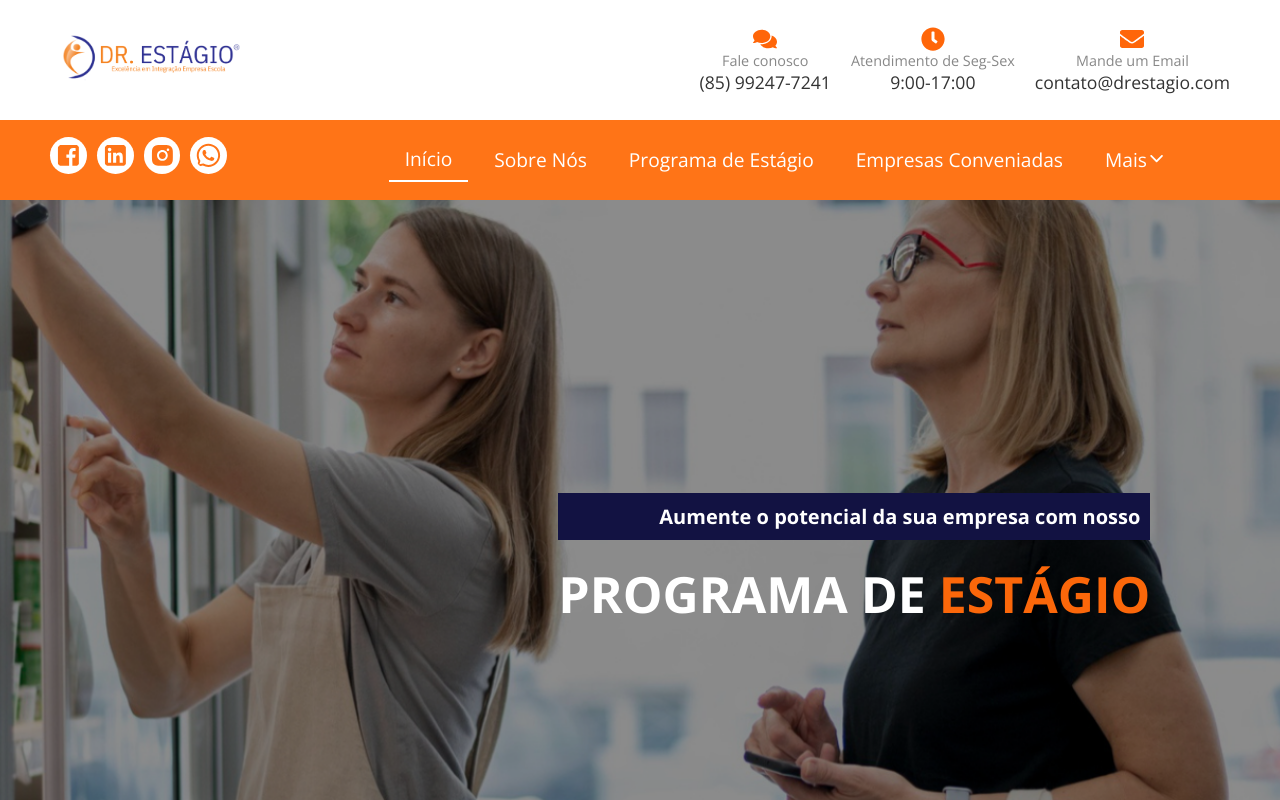
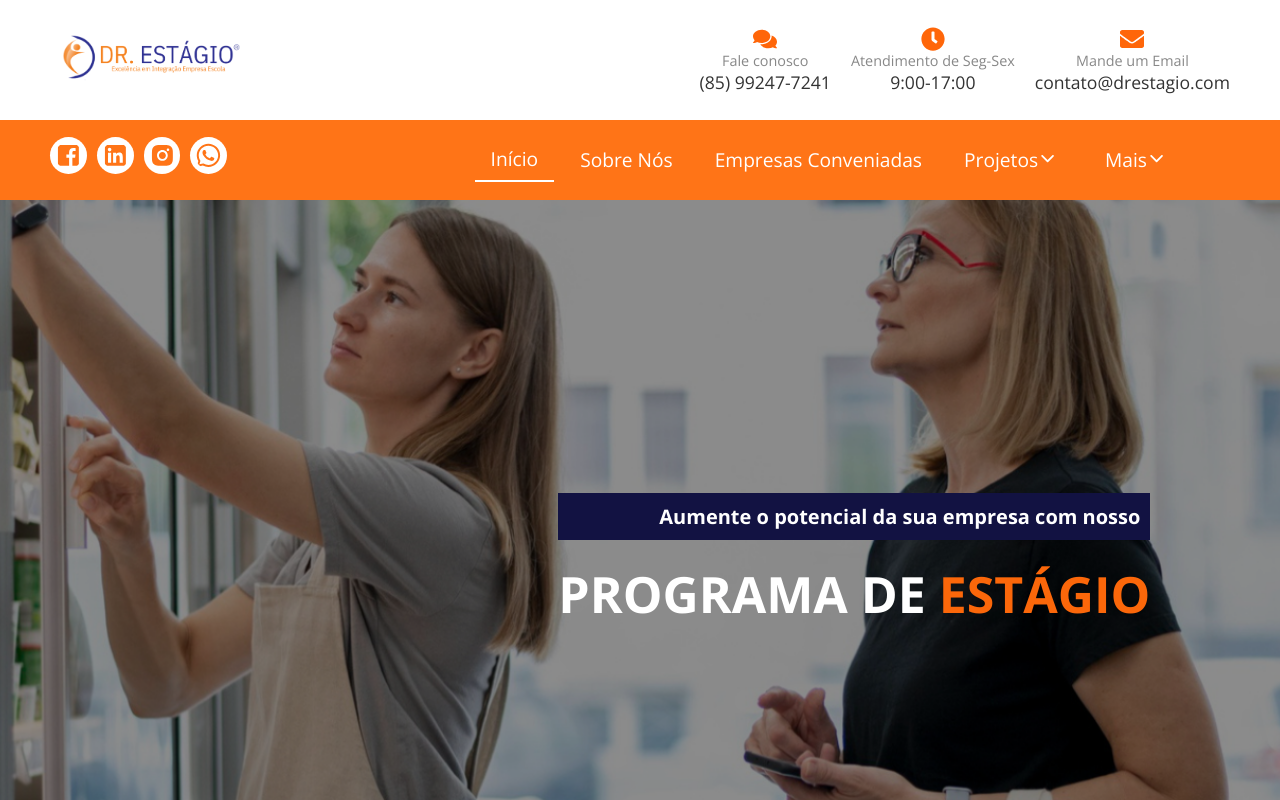
Before and after one commit to GaelBaptista/drestagio, a React (Vite) app: page / in a window 1280 px wide. Shown: the top 800 px of the page. Built offline with nearby package versions, Linux system fonts and the light colour scheme.

Commit message:
NAVDropPR

```diff
--- a/src/components/Navbar/Navbar.tsx
+++ b/src/components/Navbar/Navbar.tsx
@@ -14,6 +14,12 @@ export function Navbar() {
   const handleClick = () => setClick(!click);
   const closeMobileMenu = () => setClick(false);
   const toggleDropdown = () => setShowDropdown(!showDropdown);
+
+  const [submenuOpen, setSubmenuOpen] = useState(false);
+
+  const toggleSubmenu = () => {
+    setSubmenuOpen(!submenuOpen);
+  };
 
   return (
     <>
@@ -75,18 +81,6 @@ export function Navbar() {
               </li>
               <li className="nav-item">
                 <NavLink
-                  to="/programa-estagio"
-
-                  className={({ isActive }) =>
-                    "nav-links" + (isActive ? " activated" : "")
-                  }
-                  onClick={closeMobileMenu}
-                >
-                Programa de Estágio
-                </NavLink>
-              </li>
-              <li className="nav-item">
-                <NavLink
 
                   to="/mais"
 
@@ -99,6 +93,36 @@ export function Navbar() {
                 </NavLink>
               </li>
 
+
+
+              <li className="nav-item">
+          <div className="nav-dropdown">
+            <div className="nav-links projectlink  " onClick={toggleSubmenu}>
+              Projetos <IoIosArrowDown />
+            </div>
+            {submenuOpen && (
+              <ul className="dropdown-menu">
+                <li>
+                  <NavLink to="/varejo" className="nav-links">
+                   Programa de Estágio
+                  </NavLink>
+                </li>
+                <li>
+                  <NavLink to="/farmacia" className="nav-links">
+                  Estágio para Varejo
+                  </NavLink>
+                </li>
+                <li>
+                  <NavLink to="/programa-estagio" className="nav-links ">
+                    Estágio para Farmácia
+                  </NavLink>
+                </li>
+              </ul>
+            )}
+          </div>
+        </li>
+
+
               <li className="nav-item">
                 <div className="nav-links projectlink" onClick={toggleDropdown}>
                   Mais <IoIosArrowDown />
@@ -109,7 +133,7 @@ export function Navbar() {
                       <NavLink
                         to="/projects/contact"
 
-                        className="dropdown-link"
+                        className="nav-links"
                         onClick={closeMobileMenu}
                       >
                        Contatos
@@ -119,16 +143,16 @@ export function Navbar() {
                       <NavLink
                         to="/projects/vagas"
 
-                        className="dropdown-link"
+                        className="nav-links"
                         onClick={closeMobileMenu}
                       >
-                      Vagas
+                     Vagas Estágio
                       </NavLink>
                     </li>
                     <li>
                       <NavLink
                         to="/projects/eventos"
-                        className="dropdown-link"
+                        className="nav-links"
                         onClick={closeMobileMenu}
                       >
                         ESG no Estágio
--- a/src/components/Navbar/style.css
+++ b/src/components/Navbar/style.css
@@ -36,7 +36,7 @@
   padding-right: 50px;
   padding-left: 50px;
 }
-/* ... Seus estilos existentes ... */
+
 
 
 
@@ -110,6 +110,8 @@
   height: 100%;
   margin-right: 10px;
 }
+
+
 .nav-links svg {
   vertical-align: middle;
 }
--- /dev/null
+++ b/src/routes/ProgramaDeEstagio/Farmacia/farmacia.tsx
@@ -0,0 +1,3 @@
+export function Farmacia () {
+  return <h1>fkgdskasdhfj</h1>
+}
--- /dev/null
+++ b/src/routes/ProgramaDeEstagio/Varejo/Varejo.tsx
@@ -0,0 +1,3 @@
+export function Varejo () {
+  return <h1>ajksaaaaaaaaaaaaaaaaaa</h1>
+}
```
Also changed, not shown: src/main.tsx (+11 -0 lines).
